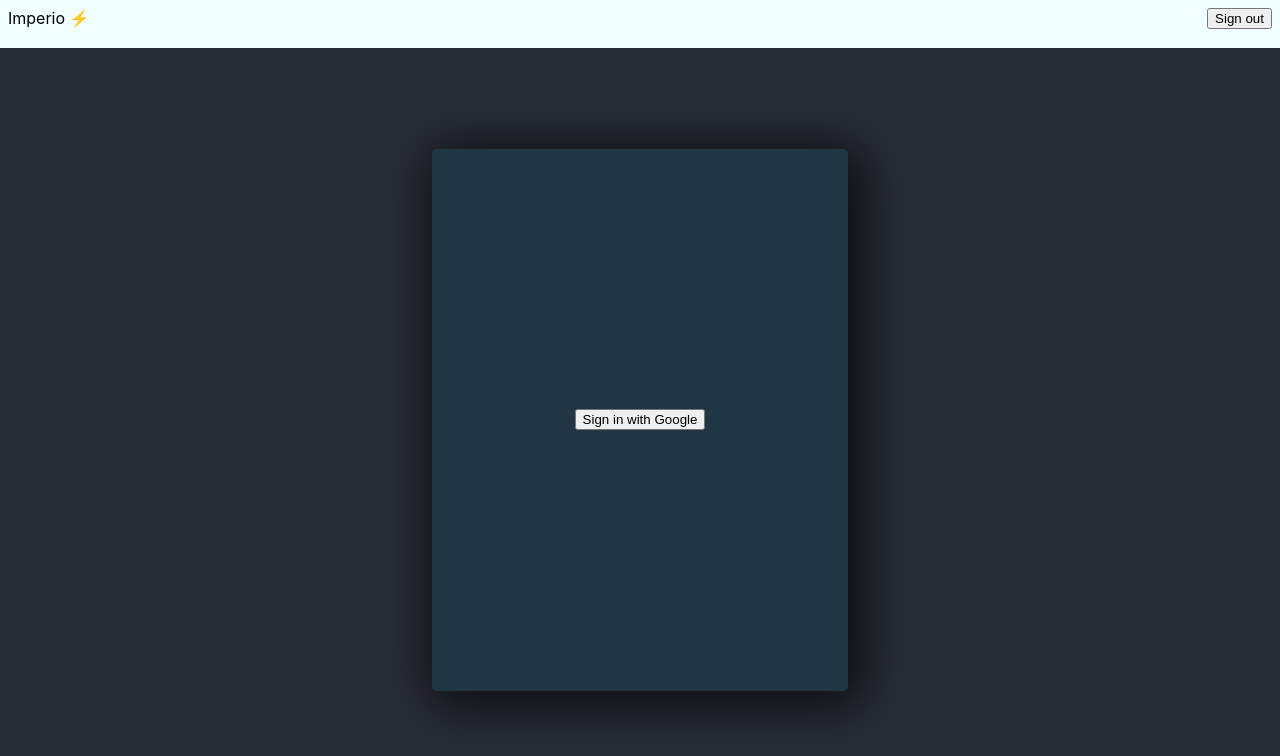
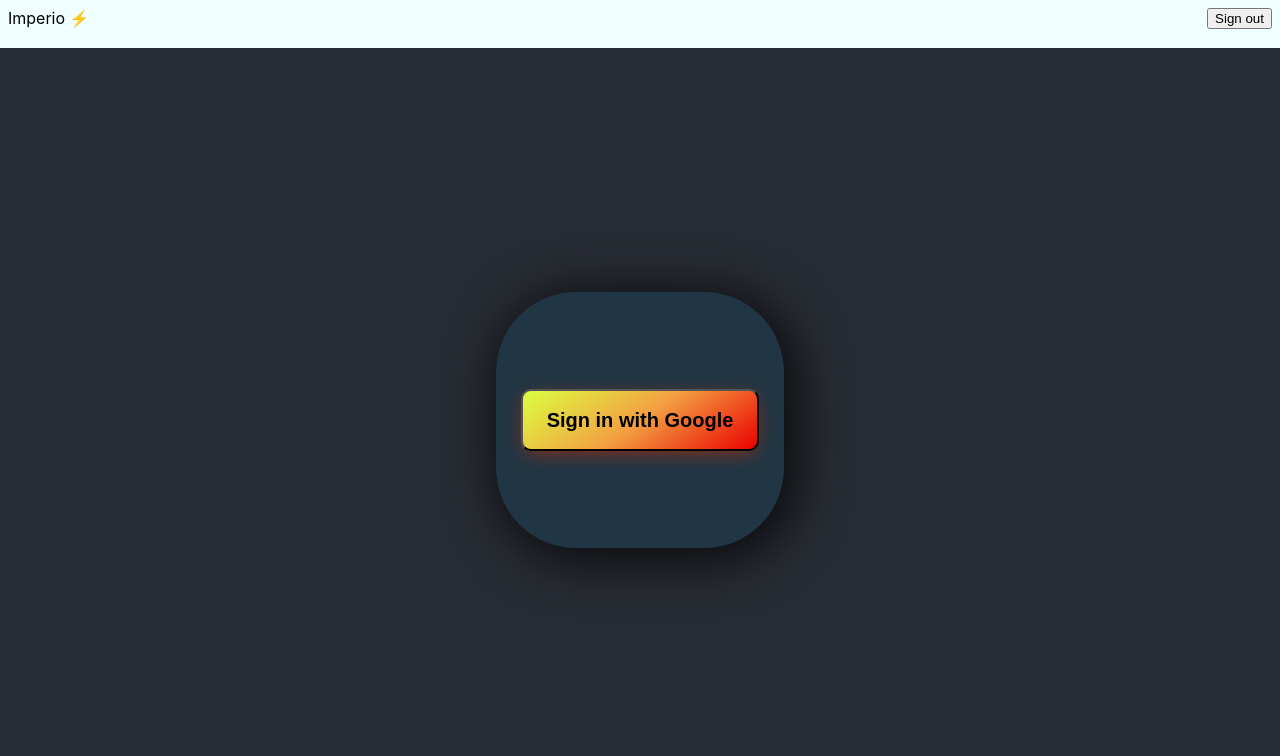
Before and after one commit to zu-do/prog-sist-inzin-projektas, a React (Create React App) app in the folder chat-web/: page / in a window 1280 px wide. Shown: the top 756 px of the page. Built offline with nearby package versions, Linux system fonts and the light colour scheme.

Commit message:
Added css to Sign in button

```diff
--- a/chat-web/src/App.css
+++ b/chat-web/src/App.css
@@ -64,8 +64,36 @@
   float: right;
 }
 .signInButton{
+  align-items: center;
+  background-image: linear-gradient(144deg,#dcff40, #f3a042 50%,#eb0000);
+  border: 5;
+  border-radius: 10px;
+  box-shadow: rgba(177, 46, 13, 0.904) 0 5px 20px -5px;
+  box-sizing: border-box;
+  color: #000000;
+  display: flex;
+  font-family: Phantomsans, sans-serif;
+  font-size: 20px;
+  justify-content: center;
+  line-height: 1em;
+  max-width: 100%;
+  min-width: 140px;
+  padding: 19px 24px;
+  text-decoration:wavy;
+  user-select: none;
+  -webkit-user-select: none;
+  touch-action: manipulation;
+  white-space: nowrap;
+  cursor: pointer;
+  font-weight: 600
 
 }
+.signInButton:active,
+.signInButton:hover {
+  background-color: #1e293b;
+  color: #fff;
+}
+
 .head{
   height: 2rem;
   background-color: azure;
@@ -84,14 +112,14 @@
   display: flex;
   align-items: center;
   justify-content: center;
-  width: 25%;
-  height: 60%;
+  width: 20%;
+  height: 30%;
   -webkit-box-shadow: 7px 7px 51px 7px rgba(0,0,0,0.75);
   -moz-box-shadow: 7px 7px 51px 7px rgba(0,0,0,0.75);
-  box-shadow: 7px 7px 51px 7px rgba(0,0,0,0.75);  padding: 3rem;
-  margin: 3rem;
+  box-shadow: 7px 7px 51px 7px rgba(0,0,0,0.75);  padding: 1rem;
+  margin: 10rem;
   background-color: #213644;
-  border-radius: 5px;
+  border-radius: 80px;
   opacity: 1;
 
 }
```
